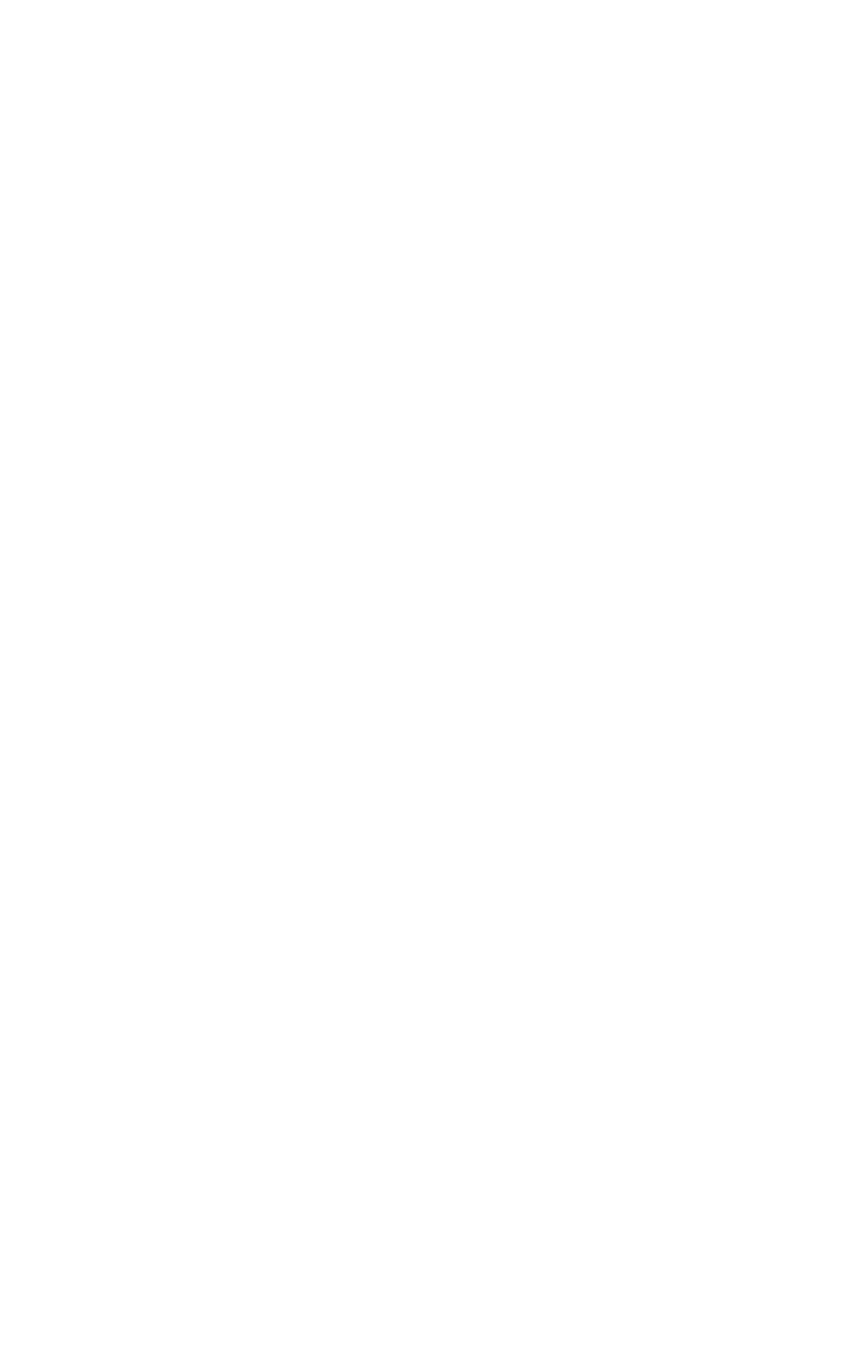
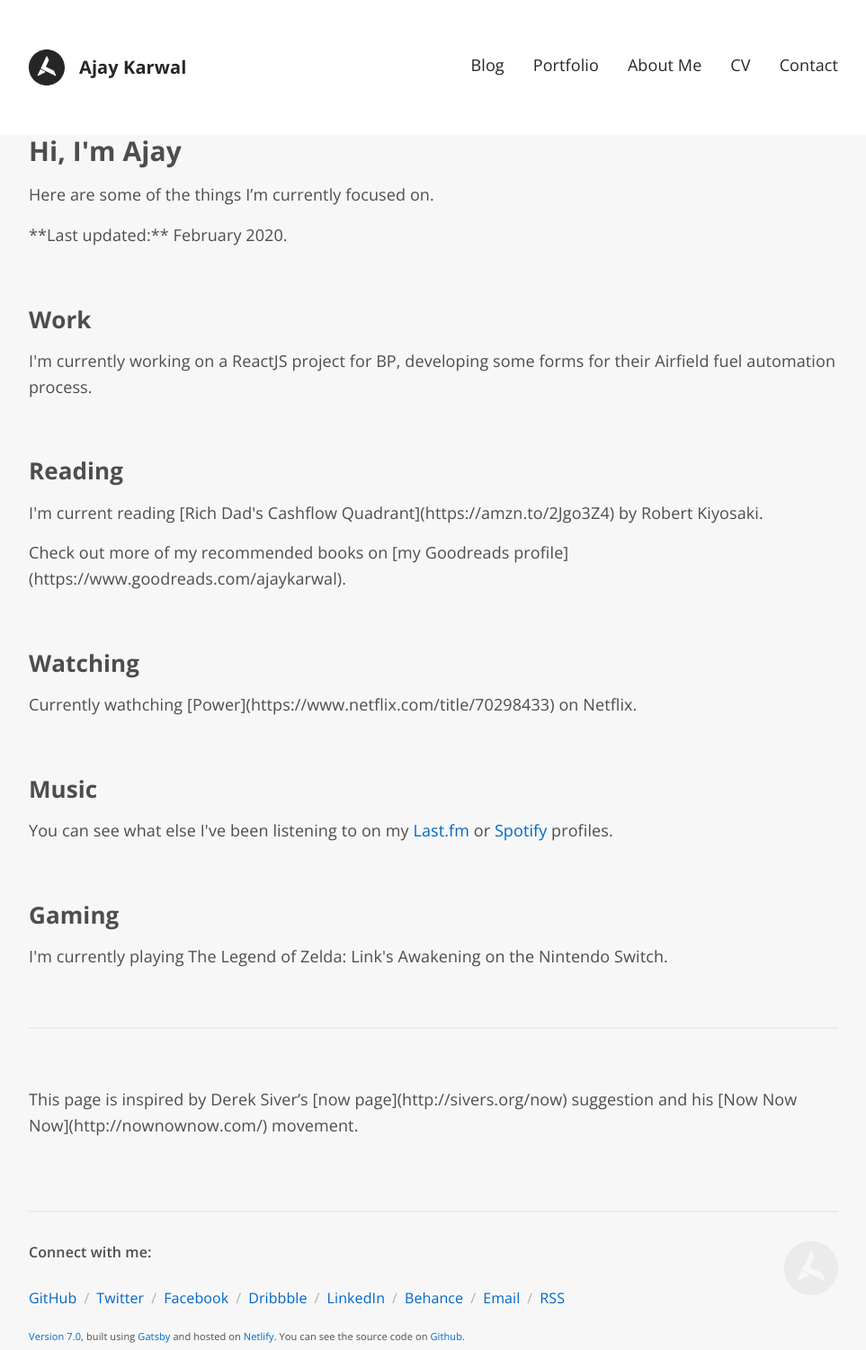
Before and after one commit to ajaykarwal/ajaykarwal-v7, a Gatsby site: page /now in a window 1280 px wide. Before the commit this address had no page. Shown: the whole page at 90% size, without its empty margins (158-1121 px from the left). Before the commit the page ends 800 px from the top, so only its background shows below. Built offline with nearby package versions, Linux system fonts and the light colour scheme; Gatsby itself is replaced by a stand-in of ours; no server answers; a web font is replaced by a local one.

Commit message:
Test Now Page

```diff
--- a/content/pages/now.mdx
+++ b/content/pages/now.mdx
@@ -1,10 +1,9 @@
 ---
 template: page
 title: "What I'm up to right now"
-slug: now
+slug: now-markdown
 ---
 
-import LastFM from "../../src/components/LastFm.js";
 
 Here are some of the things I’m currently focused on.
 
@@ -26,7 +25,6 @@ Currently wathching [Power](https://www.netflix.com/title/70298433) on Netflix.
 
 ## Music
 
-<LastFM />
 
 ## Gaming
 
--- /dev/null
+++ b/src/pages/now.js
@@ -0,0 +1,68 @@
+import React, { Component } from "react";
+import Helmet from "react-helmet";
+import { Link } from "gatsby";
+import Layout from "../layout";
+import SEO from "../components/SEO";
+import config from "../../data/SiteConfig";
+import LastFM from "../components/LastFm.js";
+
+export default class NowPage extends Component {
+  render() {
+
+    return (
+      <Layout>
+        <Helmet title={`Homepage – ${config.siteTitle}`} />
+        <SEO />
+        <div className="container content-container">
+          <h1>Hi, I'm Ajay</h1>
+          <p>
+            Here are some of the things I’m currently focused on.
+          </p>
+
+          <p>
+            **Last updated:** February 2020.
+          </p>
+
+          <h2>Work</h2>
+
+          <p>
+            I'm currently working on a ReactJS project for BP, developing some forms for their Airfield fuel automation process.
+          </p>
+
+          <h2>Reading</h2>
+
+          <p>
+            I'm current reading [Rich Dad's Cashflow Quadrant](https://amzn.to/2Jgo3Z4) by Robert Kiyosaki.
+          </p>
+
+          <p>
+            Check out more of my recommended books on [my Goodreads profile](https://www.goodreads.com/ajaykarwal).
+          </p>
+
+          <h2>Watching</h2>
+
+          <p>
+            Currently wathching [Power](https://www.netflix.com/title/70298433) on Netflix.
+          </p>
+
+          <h2>Music</h2>
+
+          <LastFM />
+
+          <h2>Gaming</h2>
+
+          <p>
+            I'm currently playing The Legend of Zelda: Link's Awakening on the Nintendo Switch.
+          </p>
+
+          <hr/>
+
+          <p>
+            This page is inspired by Derek Siver’s [now page](http://sivers.org/now) suggestion and his [Now Now Now](http://nownownow.com/) movement.
+          </p>
+
+        </div>
+      </Layout>
+    );
+  }
+}
```
